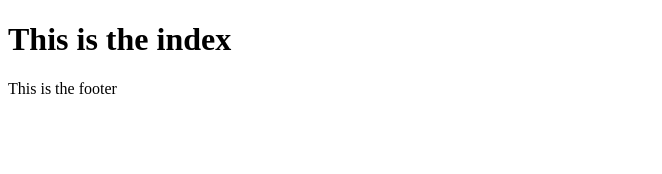
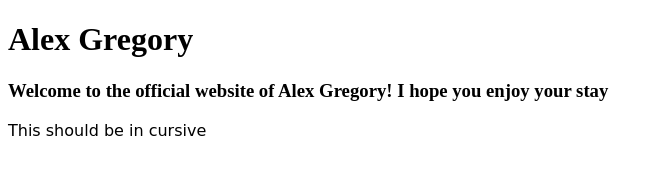
Before and after one commit to alex-d-gregory/alex-d-gregory.github.io, a plain HTML site: page index.html in a window 1280 px wide. Shown: the whole page, without its empty margins (0-662 px from the left). Drawn offline with Linux system fonts and the light colour scheme.

Commit message:
Update index.html

```diff
--- a/index.html
+++ b/index.html
@@ -1,12 +1,14 @@
 <!DOCTYPE html>
 <html>
 <head>
-  <title>My Web Page</title>
+  <title>Alex Gregory</title>
+  <link href="index.css" type="text/css" rel="stylesheet">
 </head>
+
 <body>
-  <h1>This is the index</h1>
+  <h1>Alex Gregory</h1>
+  <h3>Welcome to the official website of Alex Gregory! I hope you enjoy your stay</h3>
+  <p>This should be in cursive</p>
 </body>
-<footer>
-  <p>This is the footer</p>
-</footer>
+
 </html>
```
